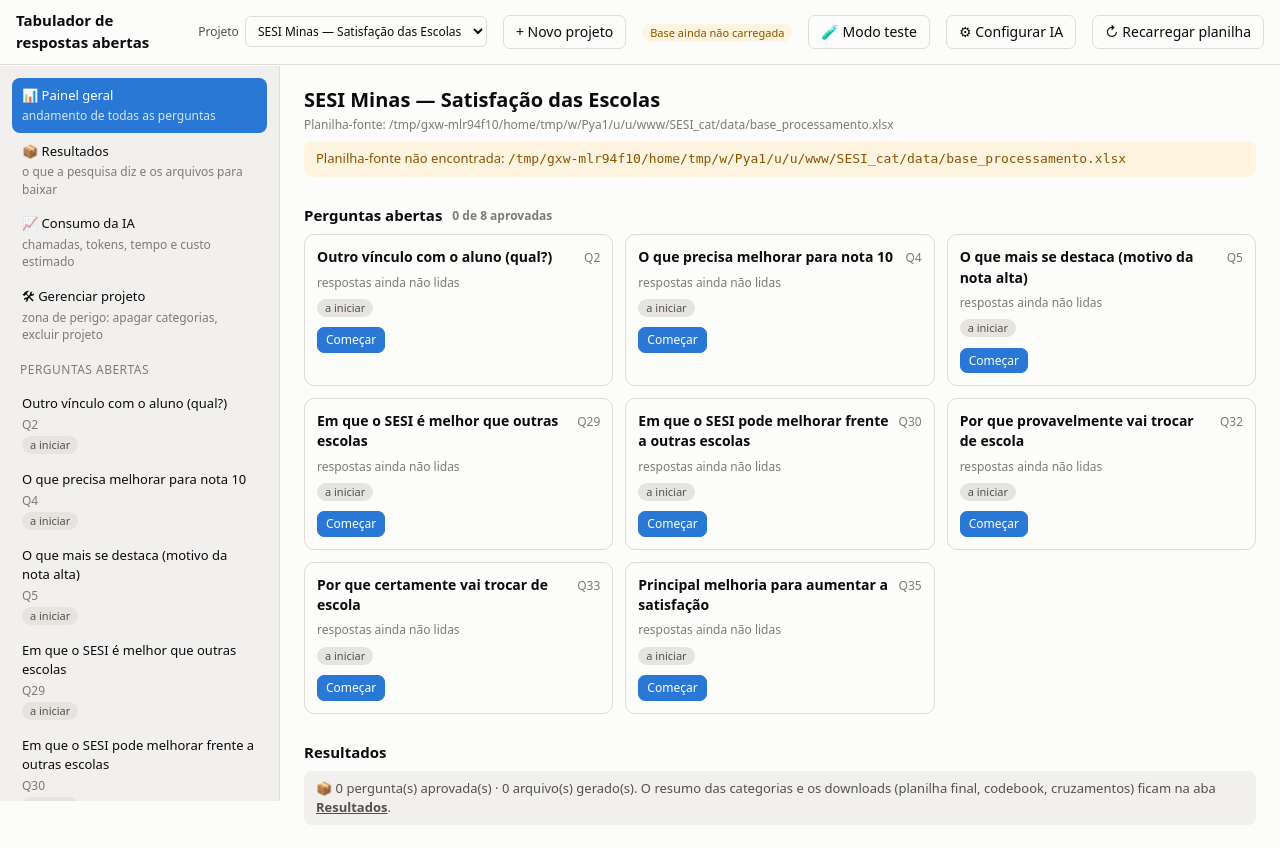
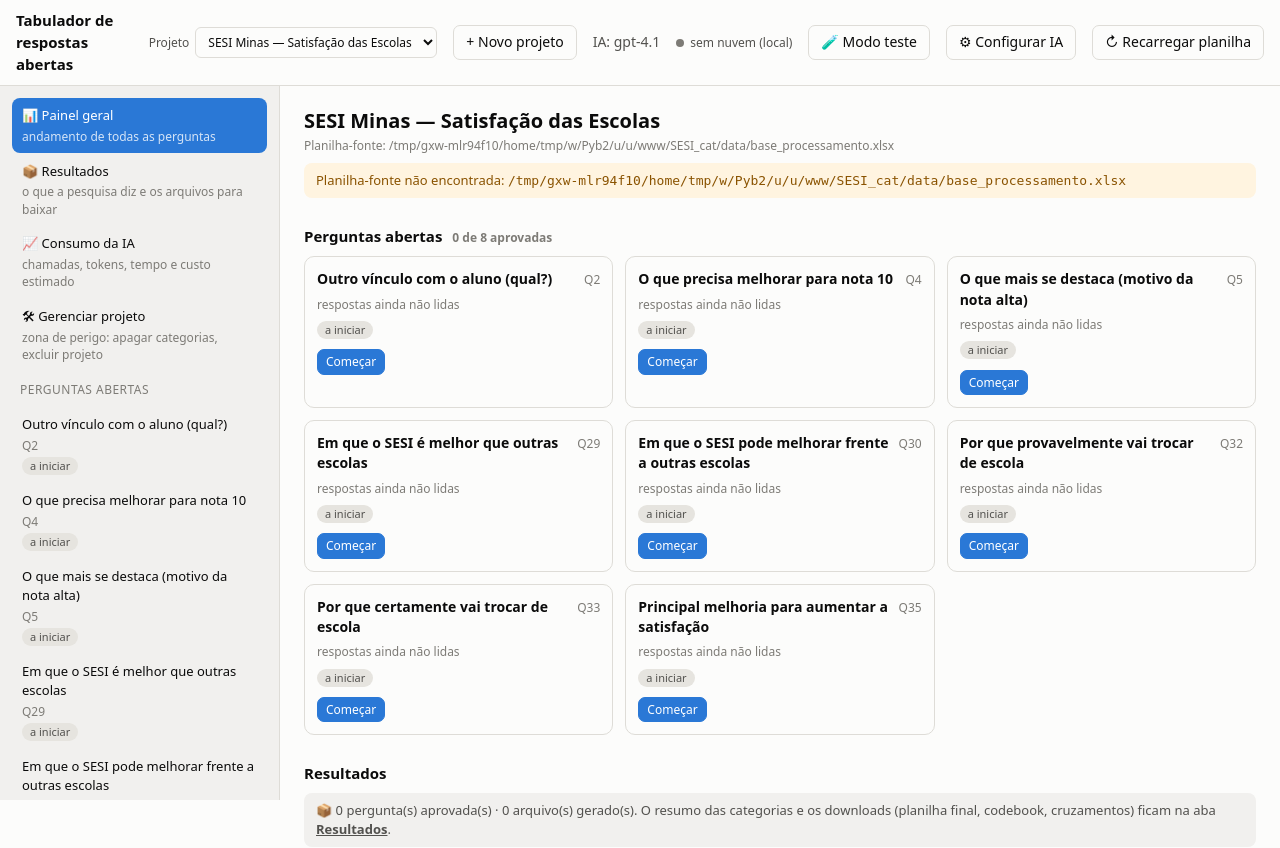
Before and after one commit to salomaozao/tabulador, a Flask app: page / in a window 1280 px wide. Shown: the top 848 px of the page. Before the commit the page ends 825 px from the top, so only its background shows below. Run offline with Flask 3, Linux system fonts and the light colour scheme.

Commit message:
feat(tabulador): status de sincronizacao no header e aviso de edicao simultanea por pergunta
Header troca "Base: N respondentes... " por uma bolinha online/offline + "sincronizado as HH:mm"
(nuvem.status, MAX(atualizado_em) da tabela blobs); a linha de base foi para o Painel geral.

Tela da pergunta avisa quando outra pessoa esta revisando a mesma pergunta agora (heartbeat do
navegador a cada 12s, tabela nova `presenca` no Turso, janela de 30s) -- a nuvem ja era "uma pessoa
por pergunta, a ultima gravacao vence"; agora isso fica visivel antes de sobrescrever o outro.
Identidade = login do Windows (config.USUARIO, ou TABULADOR_USUARIO no .env).

Co-Authored-By: Claude Sonnet 5 <noreply@anthropic.com>

```diff
--- a/tabulador/app.py
+++ b/tabulador/app.py
@@ -170,6 +170,7 @@ def api_status():
             "projetos": projetos.listar(),
             "ia": _ia(),
             "base": _status_base(),
+            "nuvem": nuvem.status(config.PROJETO),
             "perguntas": perguntas,
             "resultados": _resultados(),
         })
@@ -862,6 +863,27 @@ def api_item(qid, rid):
         return _erro(e)
 
 
+@app.post("/api/pergunta/<qid>/presenca")
+def api_presenca(qid):
+    """Heartbeat de 'estou vendo esta pergunta agora': devolve quem mais está, para avisar sobre
+    edição simultânea (nuvem: a última gravação vence o arquivo inteiro)."""
+    try:
+        outros = nuvem.marcar_presenca(config.PROJETO, qid, config.USUARIO) if nuvem.ativa() else []
+        return jsonify({"usuario": config.USUARIO, "outros": outros})
+    except Exception as e:
+        return _erro(e)
+
+
+@app.post("/api/pergunta/<qid>/presenca/sair")
+def api_presenca_sair(qid):
+    try:
+        if nuvem.ativa():
+            nuvem.sair_presenca(config.PROJETO, qid, config.USUARIO)
+        return jsonify({"ok": True})
+    except Exception as e:
+        return _erro(e)
+
+
 @app.post("/api/pergunta/<qid>/aprovar")
 def api_aprovar(qid):
     try:
--- a/tabulador/config.py
+++ b/tabulador/config.py
@@ -7,6 +7,7 @@ somente leitura.
 """
 from __future__ import annotations
 
+import getpass
 import os
 from pathlib import Path
 
@@ -70,6 +71,13 @@ for _env in ENV_EQUIPE:
 # padrão: arquivo local, como sempre. Ver docs/nuvem_turso.md para criar o banco e onde colar.
 TURSO_URL = os.getenv("TABULADOR_TURSO_URL") or None
 TURSO_TOKEN = os.getenv("TABULADOR_TURSO_TOKEN") or None
+
+# Quem está usando esta máquina (login do Windows, a não ser que o .env diga outro nome) — só para
+# avisar sobre edição simultânea na mesma pergunta (presença via nuvem), nunca vai para a base.
+try:
+    USUARIO = os.getenv("TABULADOR_USUARIO") or getpass.getuser()
+except Exception:
+    USUARIO = os.getenv("TABULADOR_USUARIO") or "alguém"
 
 OPENAI_API_KEY = os.getenv("OPENAI_API_KEY")
 OPENAI_MODEL = os.getenv("OPENAI_MODEL", "gpt-4.1")
--- a/tabulador/nuvem.py
+++ b/tabulador/nuvem.py
@@ -28,6 +28,18 @@ CREATE TABLE IF NOT EXISTS blobs (
     PRIMARY KEY (projeto, qid, arquivo)
 )
 """
+
+_CRIAR_TABELA_PRESENCA = """
+CREATE TABLE IF NOT EXISTS presenca (
+    projeto TEXT NOT NULL,
+    qid TEXT NOT NULL,
+    usuario TEXT NOT NULL,
+    visto_em TEXT NOT NULL,
+    PRIMARY KEY (projeto, qid, usuario)
+)
+"""
+
+JANELA_PRESENCA_S = 30  # o navegador manda um heartbeat a cada 12s: folga para perder 1 batida
 
 _lock = threading.Lock()
 _cliente = None
@@ -67,6 +79,7 @@ def _obter_cliente():
             )
         if not _tabela_pronta:
             _cliente.execute(_CRIAR_TABELA)
+            _cliente.execute(_CRIAR_TABELA_PRESENCA)
             _tabela_pronta = True
     return _cliente
 
@@ -113,6 +126,36 @@ def fechar() -> None:
     if _cliente is not None:
         _cliente.close()
     _cliente, _tabela_pronta = None, False
+
+
+def status(projeto: str) -> dict:
+    """Para o topo da interface: se a nuvem está configurada, se a conexão está de pé agora e a
+    última vez que ALGUÉM (qualquer pessoa da equipe) gravou algo desse projeto."""
+    if not ativa():
+        return {"ativa": False, "conectada": False, "ultima_sincronizacao": None}
+    try:
+        rs = _obter_cliente().execute("SELECT MAX(atualizado_em) FROM blobs WHERE projeto = ?", [projeto])
+        return {"ativa": True, "conectada": True, "ultima_sincronizacao": rs.rows[0][0] if rs.rows else None}
+    except Exception:
+        return {"ativa": True, "conectada": False, "ultima_sincronizacao": None}
+
+
+def marcar_presenca(projeto: str, qid: str, usuario: str) -> list[str]:
+    """'usuario' está vendo 'qid' agora: grava o heartbeat e devolve quem MAIS (excluindo ele) está
+    ativo na mesma pergunta agora, para avisar sobre edição simultânea (a última gravação vence)."""
+    agora = datetime.now(timezone.utc)
+    c = _obter_cliente()
+    c.execute(
+        "INSERT INTO presenca (projeto, qid, usuario, visto_em) VALUES (?, ?, ?, ?) "
+        "ON CONFLICT (projeto, qid, usuario) DO UPDATE SET visto_em = excluded.visto_em",
+        [projeto, qid, usuario, agora.isoformat()],
+    )
+    rs = c.execute("SELECT usuario, visto_em FROM presenca WHERE projeto = ? AND qid = ?", [projeto, qid])
+    return [u for u, visto in rs.rows if u != usuario and (agora - datetime.fromisoformat(visto)).total_seconds() <= JANELA_PRESENCA_S]
+
+
+def sair_presenca(projeto: str, qid: str, usuario: str) -> None:
+    _obter_cliente().execute("DELETE FROM presenca WHERE projeto = ? AND qid = ? AND usuario = ?", [projeto, qid, usuario])
 
 
 def listar(projeto: str) -> list[dict]:
--- a/tabulador/static/app.css
+++ b/tabulador/static/app.css
@@ -10,6 +10,11 @@ a{color:inherit}
 
 .top{display:flex;align-items:center;gap:16px;padding:10px 16px;border-bottom:1px solid var(--border);background:var(--surface);position:sticky;top:0;z-index:5}
 .brand{font-weight:600;font-size:15px;flex:1}
+.nuvem-status{display:flex;align-items:center;gap:6px;font-size:12px;white-space:nowrap}
+.nuvem-status .dot{width:8px;height:8px;border-radius:50%;background:var(--text-3);flex:none}
+.nuvem-status .dot.ok{background:var(--ok);box-shadow:0 0 0 3px var(--ok-bg)}
+.nuvem-status .dot.warn{background:var(--warn);box-shadow:0 0 0 3px var(--warn-bg)}
+.nuvem-status .dot.off{background:var(--text-3)}
 .layout{display:grid;grid-template-columns:280px 1fr;min-height:calc(100vh - var(--topo,49px))}
 .side{border-right:1px solid var(--border);padding:12px;background:var(--surface-2);position:sticky;top:var(--topo,49px);height:calc(100vh - var(--topo,49px));overflow:auto}
 .side-title{font-size:12px;text-transform:uppercase;letter-spacing:.04em;color:var(--text-3);margin:4px 8px 8px}
--- a/tabulador/static/app.js
+++ b/tabulador/static/app.js
@@ -13,6 +13,13 @@ const state = { view: "painel", status: null, qid: null, P: null, filtro: filtro
 let progT, relT, busyIni = 0;
 const fmtDur = (s) => { s = Math.max(0, Math.round(s)); const m = Math.floor(s / 60); return m ? `${m}min ${String(s % 60).padStart(2, "0")}s` : `${s}s`; };
 const fmtMil = (n) => (n >= 1000 ? (n / 1000).toLocaleString("pt-BR", { maximumFractionDigits: 1 }) + " mil" : String(n));
+function fmtDataHora(iso) {
+  if (!iso) return "nunca";
+  const d = new Date(iso), hoje = new Date();
+  const mesmoDia = d.toDateString() === hoje.toDateString();
+  const hora = d.toLocaleTimeString("pt-BR", { hour: "2-digit", minute: "2-digit" });
+  return mesmoDia ? `às ${hora}` : `${d.toLocaleDateString("pt-BR", { day: "2-digit", month: "2-digit" })} às ${hora}`;
+}
 function barraBusy(pct) {
   const b = $("#busy-bar");
   b.classList.toggle("indet", pct == null);
@@ -87,9 +94,16 @@ async function carregarStatus() {
   state.status = await api("/api/status");
   const S = state.status, b = S.base;
   $("#sel-projeto").innerHTML = S.projetos.map((p) => `<option value="${esc(p.slug)}" ${p.slug === S.projeto.slug ? "selected" : ""} ${p.ok ? "" : "disabled"}>${esc(p.nome)}${p.ok ? "" : " (erro)"}</option>`).join("");
-  $("#base-status").innerHTML = b.carregada
-    ? `Base: <b>${b.n}</b> respondentes · atualizada ${b.atualizada_em} · IA: ${S.ia.tem_chave ? esc(S.ia.modelo) + (S.ia.provedor !== "openai" ? ` <small>(${esc(S.ia.provedor)})</small>` : "") : '<span class="pill warn">sem chave</span>'}`
-    : `<span class="pill warn">Base ainda não carregada</span>`;
+  $("#ia-status").innerHTML = `IA: ${S.ia.tem_chave ? esc(S.ia.modelo) + (S.ia.provedor !== "openai" ? ` <small>(${esc(S.ia.provedor)})</small>` : "") : '<span class="pill warn">sem chave</span>'}`;
+  const n = S.nuvem, ns = $("#nuvem-status");
+  const dotCls = n.conectada ? "ok" : n.ativa ? "warn" : "off";
+  const texto = n.conectada ? `sincronizado ${fmtDataHora(n.ultima_sincronizacao)}` : n.ativa ? "nuvem configurada, sem conexão" : "sem nuvem (local)";
+  const titulo = n.conectada ? "Conectado ao banco compartilhado da equipe — a revisão de todo mundo aparece aqui."
+    : n.ativa ? "TABULADOR_TURSO_URL configurado, mas não deu para conectar agora — a revisão pode estar desatualizada."
+    : "Sem TABULADOR_TURSO_URL configurado: a revisão fica só nesta máquina, não sincroniza com a equipe.";
+  ns.className = "nuvem-status muted " + dotCls;
+  ns.title = titulo;
+  ns.innerHTML = `<span class="dot ${dotCls}"></span>${esc(texto)}`;
   document.title = `${S.ia.modo_teste ? "🧪 TESTE · " : ""}Tabulador · ${S.projeto.nome}`;
   aplicarModoTeste(); medirTopo();
   renderSidebar();
@@ -149,6 +163,7 @@ function renderPainel() {
   $("#main").innerHTML = `
     <h1>${esc(S.projeto.nome)}</h1>
     <div class="small">Planilha-fonte: ${esc(b.fonte)}</div>
+    ${b.carregada ? `<div class="small">Base: <b>${b.n}</b> respondentes · atualizada ${b.atualizada_em}</div>` : ""}
     ${avisos.join("")}
     <h2>Perguntas abertas <small>${aprovadas} de ${S.perguntas.length} aprovadas</small></h2>
     <div class="cards">${cards}</div>
@@ -168,7 +183,35 @@ async function abrir(qid) {
     try { state.P = await post(`/api/pergunta/${qid}/preparar`, {}, "Lendo respostas da base…"); } catch (e) { /* base não carregada */ }
   }
   prepararItens(); render(); window.scrollTo(0, 0);
-}
+  iniciarPresenca(qid);
+}
+
+// ---------------------------------------------------------------- presença (avisa edição simultânea)
+let presencaT = null, presencaQid = null;
+function pararPresenca() {
+  clearInterval(presencaT); presencaT = null;
+  if (presencaQid) { try { navigator.sendBeacon(`/api/pergunta/${presencaQid}/presenca/sair`); } catch (e) { /* ignora */ } }
+  presencaQid = null;
+}
+async function presencaTick(qid) {
+  try {
+    const r = await (await fetch(`/api/pergunta/${qid}/presenca`, { method: "POST" })).json();
+    if (state.qid === qid) renderPresenca(r.outros || []);
+  } catch (e) { /* heartbeat: falha em silêncio, não atrapalha a revisão */ }
+}
+function iniciarPresenca(qid) {
+  pararPresenca(); presencaQid = qid;
+  presencaTick(qid);
+  presencaT = setInterval(() => presencaTick(qid), 12000);
+}
+function renderPresenca(outros) {
+  const el = $("#presenca-banner");
+  if (!el) return;
+  el.innerHTML = outros.length
+    ? `<div class="aviso">⚠ ${outros.length === 1 ? `<b>${esc(outros[0])}</b> também está` : `<b>${outros.map(esc).join(", ")}</b> também estão`} revisando esta pergunta agora. Evitem mexer ao mesmo tempo: quem gravar por último apaga a mudança do outro.</div>`
+    : "";
+}
+window.addEventListener("beforeunload", pararPresenca);
 async function refresh(payload) {
   state.P = payload || (await api(`/api/pergunta/${state.qid}`)); prepararItens();
   manterScroll(render); carregarStatus();
@@ -228,6 +271,7 @@ function render() {
     <h1>${esc(P.rotulo)} <small>${esc(P.qid)}</small></h1>
     <div class="muted">${esc(R.enunciado || "")}</div>
     <div class="small">Quem respondeu: ${esc(R.base_descricao || "")}</div>
+    <div id="presenca-banner"></div>
     <div class="tiles">
       <div class="tile"><div class="l">Responderam</div><div class="v">${R.n_respondeu ?? "–"}</div></div>
       <div class="tile"><div class="l">Respostas únicas</div><div class="v">${R.n_unicas ?? "–"}</div></div>
@@ -1576,6 +1620,7 @@ $("#btn-novo").onclick = () => { if (location.hash === "#novo") renderNovo(); el
 // ---------------------------------------------------------------- rotas / boot
 function rota() {
   const h = decodeURIComponent(location.hash.slice(1));
+  if (state.qid && h !== state.qid) pararPresenca();
   if (h === "novo") renderNovo();
   else if (h === "usage") renderUsage();
   else if (h === "resultados") renderResultados();
--- a/tabulador/templates/index.html
+++ b/tabulador/templates/index.html
@@ -14,7 +14,8 @@
     <select id="sel-projeto"></select>
   </label>
   <button id="btn-novo" class="btn ghost" title="Criar um projeto novo a partir de uma planilha de pesquisa">+ Novo projeto</button>
-  <div id="base-status" class="muted">carregando…</div>
+  <div id="ia-status" class="muted">carregando…</div>
+  <div id="nuvem-status" class="nuvem-status muted"><span class="dot"></span></div>
   <button id="btn-teste" class="btn ghost" title="Liga/desliga o modo teste: a IA é substituída por valores simulados (sem custo) e os resultados vão para uma pasta separada">🧪 Modo teste</button>
   <button id="btn-ia" class="btn ghost" title="Chave da OpenAI e modelo usado">⚙ Configurar IA</button>
   <button id="btn-load" class="btn ghost" title="Relê a planilha-fonte e reconstrói a base">↻ Recarregar planilha</button>
```
Also changed, not shown: tabulador/tests/test_nuvem.py (+30 -0 lines).
